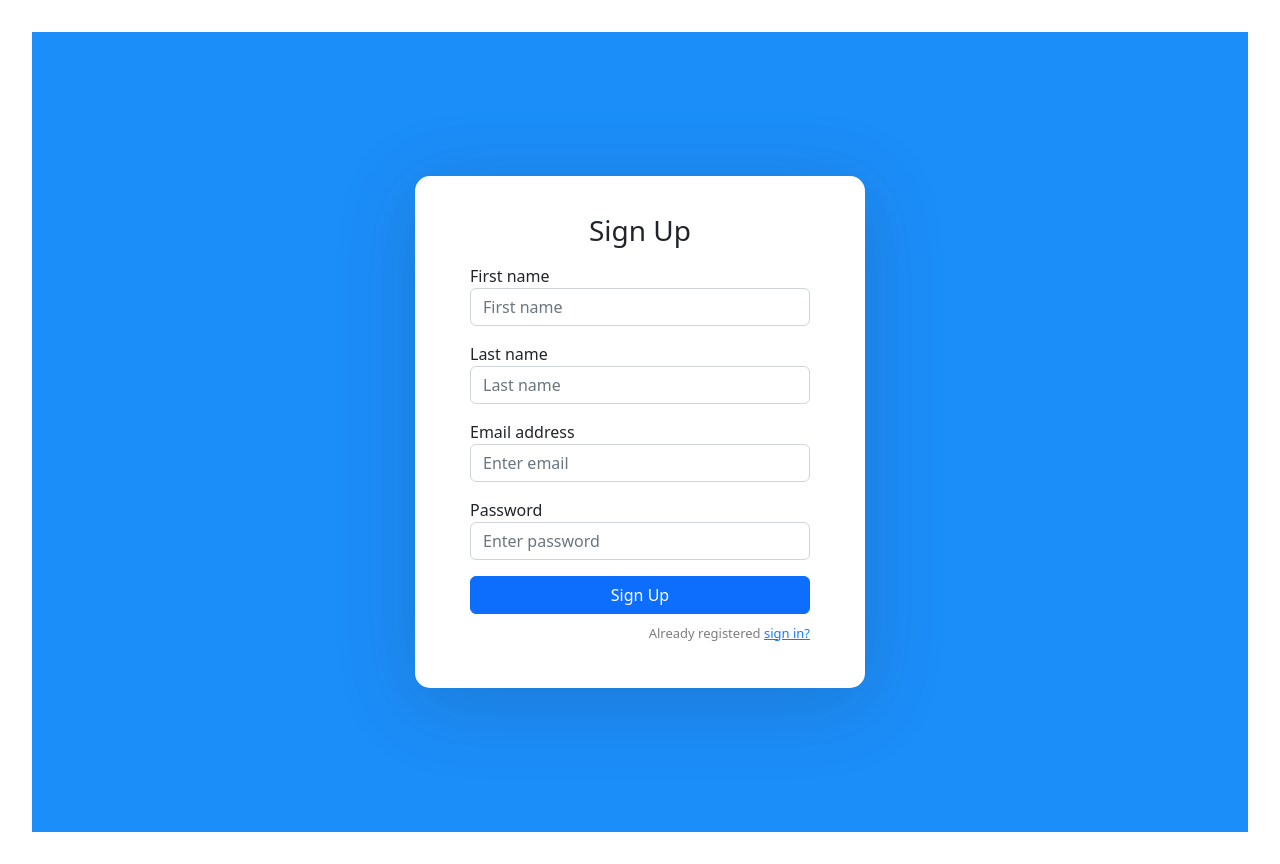
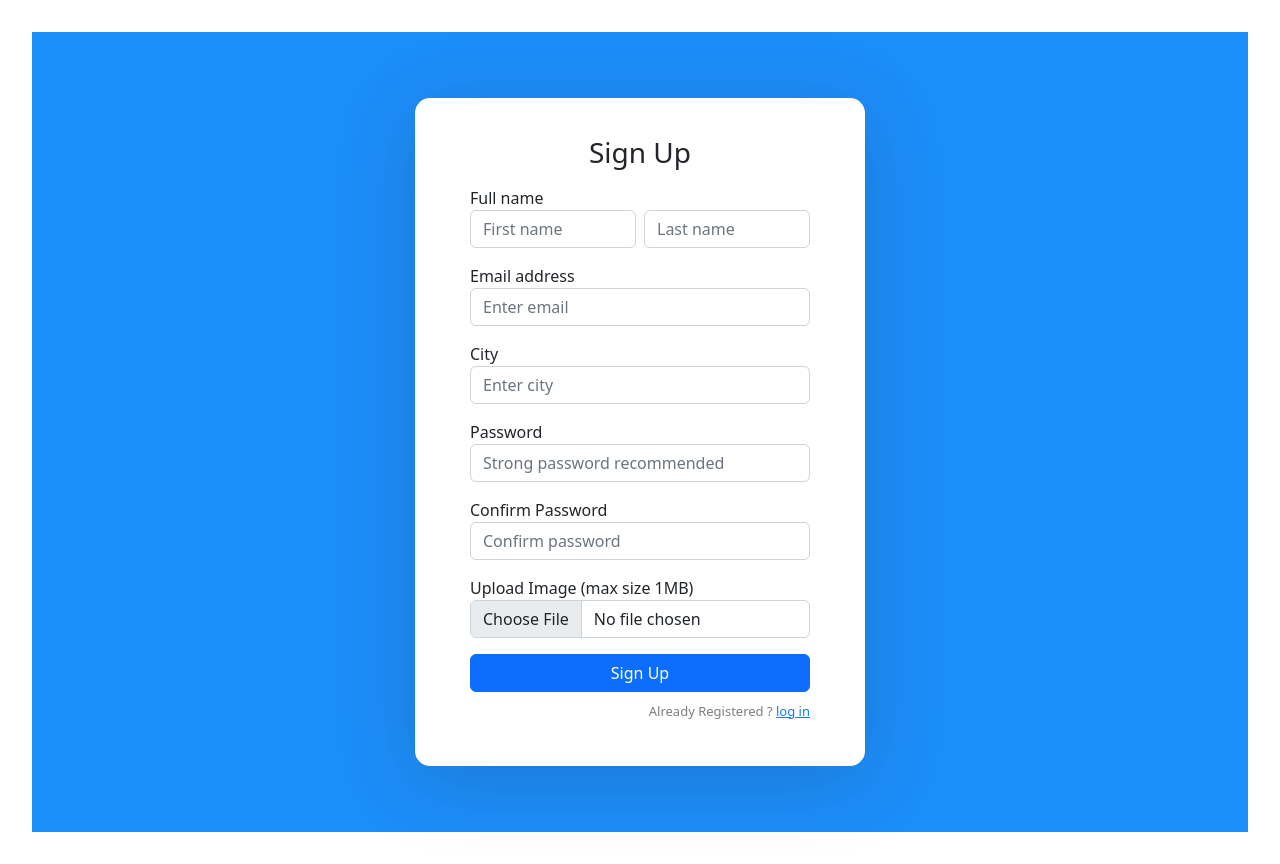
Before and after one commit to krishna-nayak/social-space-zone, a React (Vite) app: page /registration in a window 1280 px wide. Built offline with nearby package versions, Linux system fonts and the light colour scheme; no server answers.

Commit message:
registration page updated

```diff
--- a/src/pages/Registration.jsx
+++ b/src/pages/Registration.jsx
@@ -3,43 +3,75 @@ import { validateEmail, validatePassword } from "../utils/validation";
 
 import "./Login.css";
 
-// style={{ borderTopLeftRadius: ".25rem", borderBottomLeftRadius: ".25rem" }}
-
 const Registration = () => {
-  const [user, setUser] = useState({ firstName: "", lastName: "", email: "", password: "" });
+  const [user, setUser] = useState({ firstName: "", lastName: "", email: "", city: "", password: "", confirmPassword: "" });
+  const [image, setImage] = useState(null);
 
   const handleChange = (e) => {
     const { name, value } = e.target;
     setUser({ ...user, [name]: value });
   };
 
+  const handleImageChange = (e) => {
+    const file = e.target.files[0];
+    if (file.size > 1024 * 1024) {
+      alert("Image size should be less than 1 MB");
+    } else if (!['image/jpeg', 'image/png', 'image/jpg'].includes(file.type)) {
+      alert("Invalid file format. Only JPEG, PNG, and JPG are allowed.");
+    } else {
+      setImage(file);
+    }
+  };
+
+
   const handleSubmit = (e) => {
     e.preventDefault();
-    const { firstName, lastName, email, password } = user;
-    if (!validateEmail(email)) alert("Invalid email");
-    if (!validatePassword(password)) alert("Invalid password");
-    if (validateEmail(email) && validatePassword(password)) alert("Success");
+    const { firstName, lastName, email, city, password, confirmPassword } = user;
+    if (!firstName || !email || !city || !password || !confirmPassword || !image) {
+      alert("All fields are required");
+    } else if (!validateEmail(email)) {
+      alert("Invalid email");
+    } else if (!validatePassword(password)) {
+      alert("Invalid password. Password must contain at least one capital letter, one numeric character, and one special character");
+    } else if (password !== confirmPassword) {
+      alert("Passwords do not match");
+    } else {
+      alert("Success");
+      console.log(user)
+    }
   };
+
   return (
     <div className="auth-wrapper">
       <div className="auth-inner">
         <form onSubmit={handleSubmit}>
-          <h3>Sign Up</h3>
+          <h3>Sign Up </h3>
           <div className="mb-3">
-            <label>First name</label>
-            <input type="text" className="form-control" name="firstName" onChange={handleChange} placeholder="First name" />
-          </div>
-          <div className="mb-3">
-            <label>Last name</label>
-            <input type="text" className="form-control" name="lastName" onChange={handleChange} placeholder="Last name" />
+            <label>Full name</label>
+            <div className="d-flex">
+              <input type="text" className="form-control me-2" name="firstName" onChange={handleChange} placeholder="First name" />
+              <input type="text" className="form-control" name="lastName" onChange={handleChange} placeholder="Last name" />
+            </div>
           </div>
           <div className="mb-3">
             <label>Email address</label>
             <input type="email" className="form-control" name="email" onChange={handleChange} placeholder="Enter email" />
           </div>
           <div className="mb-3">
+            <label>City</label>
+            <input type="text" className="form-control" name="city" onChange={handleChange} placeholder="Enter city" />
+          </div>
+          <div className="mb-3">
             <label>Password</label>
-            <input type="password" className="form-control" name="password" onChange={handleChange} placeholder="Enter password" />
+            <input type="password" className="form-control" name="password" onChange={handleChange} placeholder="Strong password recommended" />
+          </div>
+          <div className="mb-3">
+            <label>Confirm Password</label>
+            <input type="password" className="form-control" name="confirmPassword" onChange={handleChange} placeholder="Confirm password" />
+          </div>
+          <div className="mb-3">
+            <label>Upload Image (max size 1MB)</label>
+            <input type="file" className="form-control" name="image" onChange={handleImageChange} accept="image/*" />
           </div>
           <div className="d-grid">
             <button type="submit" className="btn btn-primary">
@@ -47,7 +79,7 @@ const Registration = () => {
             </button>
           </div>
           <p className="forgot-password text-right">
-            Already registered <a href="/sign-in">sign in?</a>
+            Already Registered ? <a href="/login">log in</a>
           </p>
         </form>
       </div>
```
